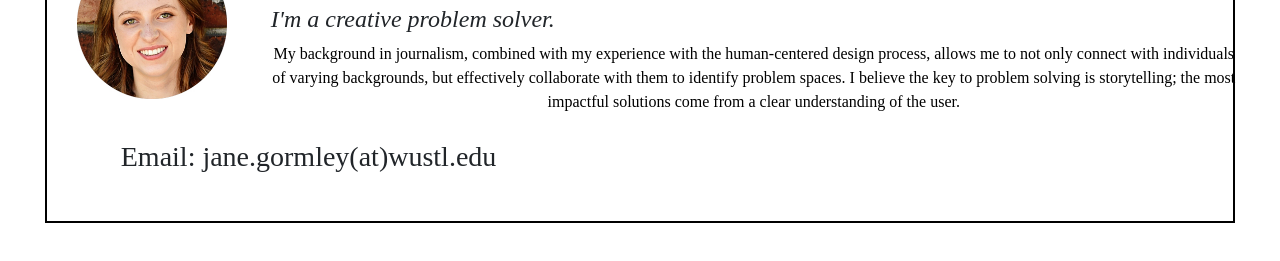
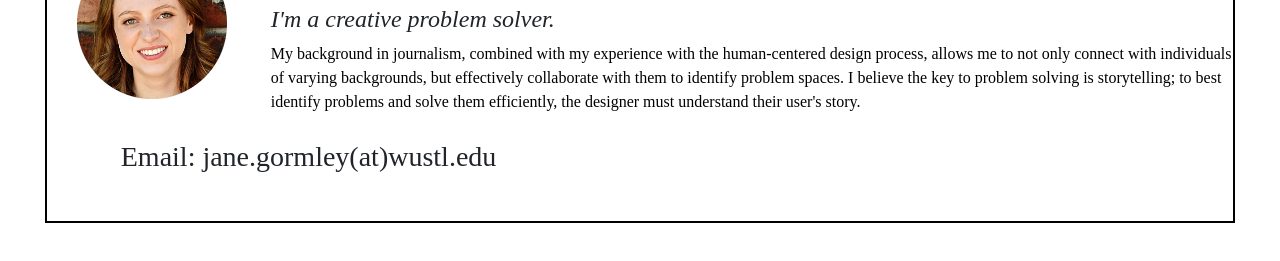
Before and after one commit to janegor/personal-site, a plain HTML site: page home.html in a window 1280 px wide. Shown: the part 243-504 px from the top of the page. Drawn offline with nearby package versions, Linux system fonts and the light colour scheme.

Commit message:
fasdfasd

```diff
--- a/home.html
+++ b/home.html
@@ -40,14 +40,11 @@
           <div class="contact-info">
             <h1>Writer. Designer. Student.</h1>
             <h4><em>I'm a creative problem solver.</em></h4>
-            <p>My background in journalism, combined with my experience
+            <p id="bio-graph">My background in journalism, combined with my experience
               with the human-centered design process, allows me to not only connect with individuals of
               varying backgrounds, but effectively collaborate with them to identify problem spaces. I
-              believe the key to problem solving is storytelling; the most impactful solutions come from
-              a clear understanding of the user.</p>
-
-            <!-- <h4><em>I'm passionate about effective communication.</em></h4>
-            <p></p> -->
+              believe the key to problem solving is storytelling; to best identify problems and solve them
+              efficiently, the designer must understand their user's story.</p>
 
 
             <ul id="info">
--- a/style.css
+++ b/style.css
@@ -7,7 +7,6 @@
 
 p {
   color: black;
-  text-align: center;
 }
 
 body {
@@ -56,6 +55,10 @@ body.inter-pages {
   color: white!important;
   text-transform: uppercase;
   font-weight: bold;
+}
+
+#bio-graph {
+  padding-left: 10px;
 }
 
 .content-inside {
@@ -237,7 +240,7 @@ div.portfolio .portfolio-list ol {
   /* width: 90%; */
 }
 
-div.portfolio p, li {
+div.portfolio p, div.portfolio li {
   font-size: 1.3em;
 }
 
```
